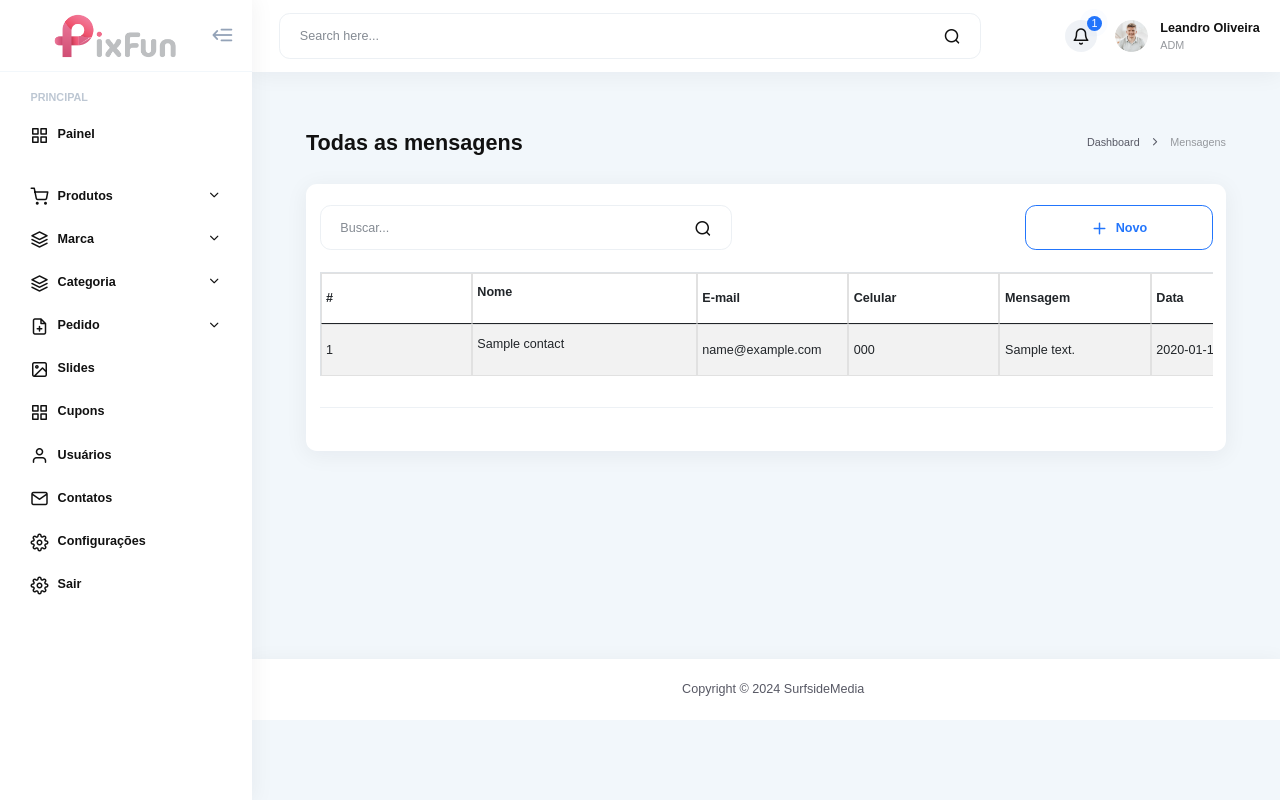
After one commit to lfoadm/rapid-surfside, a Laravel app: page /admin/contacts in a window 1280 px wide. The commit adds this page. Run offline with Laravel 12, Linux system fonts and the light colour scheme; a user stored in the database is signed in; data comes from the database, SQL or seed files in the repository; tables that the repository leaves empty hold one stand-in row (values such as "Sample post"); some web fonts are replaced.

Commit message:
create contact us page

```diff
--- /dev/null
+++ b/app/Http/Controllers/Admin/ContactController.php
@@ -0,0 +1,48 @@
+<?php
+
+namespace App\Http\Controllers\Admin;
+
+use App\Http\Controllers\Controller;
+use App\Models\Admin\Contact;
+use Illuminate\Http\Request;
+use PhpParser\Node\Expr\FuncCall;
+
+class ContactController extends Controller
+{
+    public function index()
+    {
+        return view('contact');
+    }
+
+    public function store(Request $request)
+    {
+        $request->validate([
+            'name' => 'required|max:100',
+            'email' => 'required|email',
+            'phone' => 'required|numeric|digits:11',
+            'comment' => 'required',
+        ]);
+
+        $contact = new Contact();
+        $contact->name = $request->name;
+        $contact->email = $request->email;
+        $contact->phone = $request->phone;
+        $contact->comment = $request->comment;
+        $contact->save();
+
+        return redirect()->back()->with('success', 'Sua mensagem foi enviada com sucesso!');
+    }
+
+    public function contacts()
+    {
+        $contacts = Contact::orderBy('created_at', 'DESC')->paginate(9);
+        return view('admin.contacts.contacts', compact('contacts'));
+    }
+
+    public function destroy($id)
+    {
+        $contact = Contact::find($id);
+        $contact->delete();
+        return redirect()->back()->with('success', 'Sua mensagem foi apagada com sucesso!');
+    }
+}
--- /dev/null
+++ b/app/Models/Admin/Contact.php
@@ -0,0 +1,11 @@
+<?php
+
+namespace App\Models\Admin;
+
+use Illuminate\Database\Eloquent\Factories\HasFactory;
+use Illuminate\Database\Eloquent\Model;
+
+class Contact extends Model
+{
+    use HasFactory;
+}
--- /dev/null
+++ b/resources/views/admin/contacts/contacts.blade.php
@@ -0,0 +1,110 @@
+@extends('layouts.admin')
+@section('content')
+
+<div class="main-content-inner">
+    <div class="main-content-wrap">
+        <div class="flex items-center flex-wrap justify-between gap20 mb-27">
+            <h3>Todas as mensagens</h3>
+            <ul class="breadcrumbs flex items-center flex-wrap justify-start gap10">
+                <li>
+                    <a href="{{ route('admin.index') }}">
+                        <div class="text-tiny">Dashboard</div>
+                    </a>
+                </li>
+                <li>
+                    <i class="icon-chevron-right"></i>
+                </li>
+                <li>
+                    <div class="text-tiny">Mensagens</div>
+                </li>
+            </ul>
+        </div>
+
+        <div class="wg-box">
+            <div class="flex items-center justify-between gap10 flex-wrap">
+                <div class="wg-filter flex-grow">
+                    <form class="form-search">
+                        <fieldset class="name">
+                            <input type="text" placeholder="Buscar..." class="" name="name" tabindex="2" value="" aria-required="true" required="">
+                        </fieldset>
+                        <div class="button-submit">
+                            <button class="" type="submit"><i class="icon-search"></i></button>
+                        </div>
+                    </form>
+                </div>
+                <a class="tf-button style-1 w208" href="{{ route('admin.coupon.create') }}"><i class="icon-plus"></i>Novo</a>
+            </div>
+            <div class="wg-table table-all-user">
+                <div class="table-responsive">
+                    @if(Session::has('success'))
+                        <div class="alert alert-success alert-dismissible fade show" role="alert">{{Session::get('success')}}</div>
+                    @endif
+                    <table class="table table-striped table-bordered">
+                        <thead>
+                            <tr>
+                                <th>#</th>
+                                <th>Nome</th>
+                                <th>E-mail</th>
+                                <th>Celular</th>
+                                <th>Mensagem</th>
+                                <th>Data</th>
+                                <th>Açóes</th>
+                            </tr>
+                        </thead>
+                        <tbody>
+                            @foreach ($contacts as $contact)
+                            <tr>
+                                <td>{{ $contact->id }}</td>
+                                <td>{{ $contact->name }}</td>
+                                <td>{{ $contact->email }}</td>
+                                <td>{{ $contact->phone }}</td>
+                                <td>{{ $contact->comment }}</td>
+                                <td>{{ $contact->created_at }}</td>
+                                <td>
+                                    <div class="list-icon-function">
+                                        <form action="{{ route('admin.contacts.destroy', ['id' => $contact->id]) }}" method="POST">
+                                            @csrf
+                                            @method('DELETE')
+                                            <div class="item text-danger delete">
+                                                <i class="icon-trash-2"></i>
+                                            </div>
+                                        </form>
+                                    </div>
+                                </td>
+                            </tr>
+                            @endforeach
+                        </tbody>
+                    </table>
+                </div>
+            </div>
+            <div class="divider"></div>
+            <div class="flex items-center justify-between flex-wrap gap10 wgp-pagination">
+                {{ $contacts->links('pagination::bootstrap-5') }}
+            </div>
+        </div>
+    </div>
+</div>
+
+@endsection
+
+@push('scripts')
+    <script>
+        $(function(){
+            $('.delete').on('click', function(e){
+                e.preventDefault();
+                var form = $(this).closest('form');
+                swal({
+                    title: "Tem certeza?",
+                    text: "Você quer apagar este registro?",
+                    type: "warning",
+                    buttons: ["Não", "Sim"],
+                    confirmButtonColor: '#dc3545'
+                }).then(function(result){
+                    if(result){
+                        form.submit();
+                    }
+                });
+            });
+        });
+    </script>
+@endpush
--- a/resources/views/layouts/admin.blade.php
+++ b/resources/views/layouts/admin.blade.php
@@ -147,6 +147,13 @@
                                     <a href="users.html" class="">
                                         <div class="icon"><i class="icon-user"></i></div>
                                         <div class="text">Usuários</div>
+                                    </a>
+                                </li>
+
+                                <li class="menu-item">
+                                    <a href="{{ route('admin.contacts') }}" class="">
+                                        <div class="icon"><i class="icon-mail"></i></div>
+                                        <div class="text">Contatos</div>
                                     </a>
                                 </li>
 
--- a/resources/views/layouts/app.blade.php
+++ b/resources/views/layouts/app.blade.php
@@ -318,7 +318,7 @@
               <a href="about.html" class="navigation__link">Sobre</a>
             </li>
             <li class="navigation__item">
-              <a href="contact.html" class="navigation__link">Contato</a>
+              <a href="{{ route('home.contact') }}" class="navigation__link">Contato</a>
             </li>
           </ul>
         </div>
@@ -399,7 +399,7 @@
               <a href="about.html" class="navigation__link">Sobre</a>
             </li>
             <li class="navigation__item">
-              <a href="contact.html" class="navigation__link">Contato</a>
+              <a href="{{ route('home.contact') }}" class="navigation__link">Contato</a>
             </li>
           </ul>
         </nav>
--- a/routes/web.php
+++ b/routes/web.php
@@ -2,6 +2,7 @@
 
 use App\Http\Controllers\Admin\BrandController;
 use App\Http\Controllers\Admin\CategoryController;
+use App\Http\Controllers\Admin\ContactController;
 use App\Http\Controllers\Admin\CouponController;
 use App\Http\Controllers\Admin\OrderController;
 use App\Http\Controllers\Admin\ProductController;
@@ -49,6 +50,10 @@ Route::post('/wishlist/move-to-cart/{rowId}', [WishlistController::class, 'move_
 Route::get('/checkout', [CheckoutController::class, 'checkout'])->name('cart.checkout');
 Route::post('/place-an-order', [CheckoutController::class, 'place_an_order'])->name('cart.place.an.order');
 Route::get('/order-confirmation', [CheckoutController::class, 'order_confirmation'])->name('cart.order.confirmation');
+
+#CONTACTS
+Route::get('/contact-us', [ContactController::class, 'index'])->name('home.contact');
+Route::post('/contact/store', [ContactController::class, 'store'])->name('home.contact.store');
 
 #CONTA DO USUÁRIO FINAL (CONSUMIDOR)
 Route::middleware(['auth'])->group(function() {
@@ -105,6 +110,10 @@ Route::middleware(['auth', AuthAdmin::class])->group(function() {
     Route::get('/admin/slide/edit/{id}', [SlideController::class, 'slide_edit'])->name('admin.slide.edit');
     Route::put('/admin/slide/update', [SlideController::class, 'slide_update'])->name('admin.slide.update');
     Route::delete('/admin/slide/{id}/delete', [SlideController::class, 'slide_delete'])->name('admin.slide.delete');
+
+    //CONTATOS (CONTACTS ADMIN)
+    Route::get('/admin/contacts', [ContactController::class, 'contacts'])->name('admin.contacts');
+    Route::delete('/admin/contacts/{id}', [ContactController::class, 'destroy'])->name('admin.contacts.destroy');
 });
 
 
```
Also changed, not shown: resources/views/contact.blade.php (added, +54 -0 lines), database/migrations/2024_10_17_190320_create_contacts_table.php (added).
